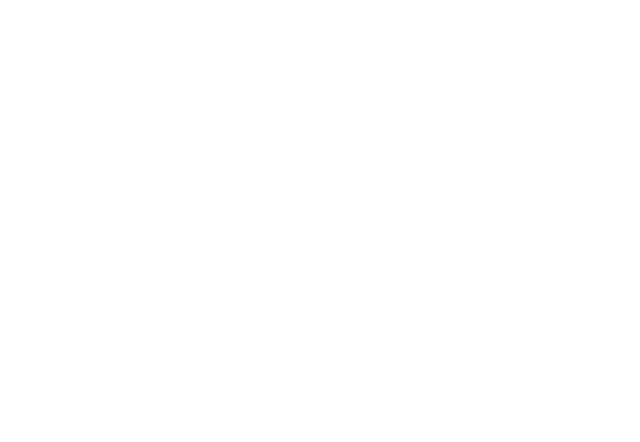
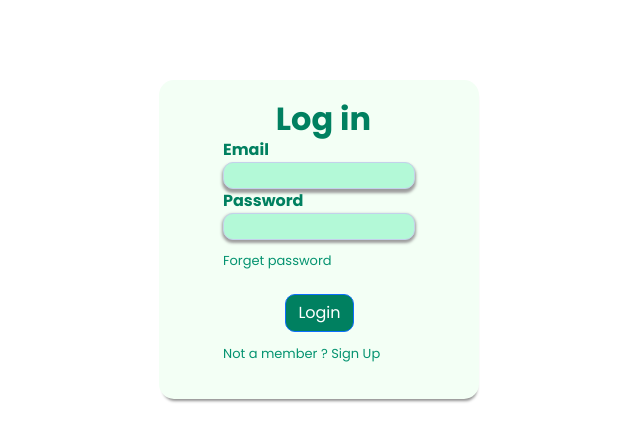
Before and after one commit to isuruij/TaxComputationSystem-FrontEnd, a React (Vite) app: page /Admin/login in a window 1280 px wide. Before the commit this address had no page. Shown: the top 442 px of the page, without its empty margins (289-929 px from the left). Built offline with nearby package versions, Linux system fonts and the light colour scheme.

Commit message:
Refactor login page and add admin login route

```diff
--- a/src/App.jsx
+++ b/src/App.jsx
@@ -17,6 +17,7 @@ import ForgetPasswordPage from "./pages/Taxpayer/ForgetPasswordPage.jsx";
 import ResetPasswordPage from "./pages/Taxpayer/ResetPasswordPage.jsx";
 import LandingPage from "./pages/Taxpayer/LandingPage.jsx";
 import SuperAdminDashboard from "./pages/SuperAdmin/SuperAdminDashboard.jsx";
+import AdminLoginPage from "./pages/SuperAdmin/LoginPage.jsx";
 
 
 
@@ -56,6 +57,7 @@ function App() {
 
     {/* Super Admin Routes */}
     <Route path="/SuperAdminDashboard" element={<SuperAdminDashboard/>}></Route>
+    <Route path="/Admin/login" element={<AdminLoginPage/>}></Route>
 
   </Routes>
   </BrowserRouter>
--- /dev/null
+++ b/src/components/Admins/SuperAdmin/Login/Login.css
@@ -0,0 +1,27 @@
+@media screen and (max-width: 700px) {
+  .login form {
+    width: 70vw !important;
+    margin-left: 15vw !important;
+  }
+
+  .login h2 {
+    font-size: 21px !important;
+    margin-left: 18vw !important;
+  }
+
+  .login-input {
+    width: 40vw !important;
+  }
+}
+
+.login-input {
+  padding: 5px 10px;
+}
+
+.adminLogin{
+    background-color: #008060 !important;
+}
+
+.adminLogin:hover {
+    background-color: #01684e !important;/* Change the background color on hover */
+  }
--- /dev/null
+++ b/src/components/Admins/SuperAdmin/Login/Login.jsx
@@ -0,0 +1,171 @@
+import React from "react";
+import { useState } from "react";
+import { useNavigate } from "react-router-dom";
+import Axios from "axios";
+import Spinner from "react-bootstrap/Spinner";
+import "../Login/Login.css";
+
+function Login() {
+  const base_url = import.meta.env.VITE_APP_BACKEND_URL;
+
+  const [values, setvalues] = useState({
+    email: "",
+    password: "",
+  });
+
+  const [loading, setLoading] = useState(false);
+
+  const navigate = useNavigate();
+  Axios.defaults.withCredentials = true;
+
+  const handleSubmit = async (event) => {
+    event.preventDefault();
+    try {
+      setLoading(true);
+      const res = await Axios.post(`${base_url}/api/taxpayer/login`, values);
+      if (res.data.Status === "Success") {
+        navigate("/UserHomePage");
+      } else {
+        setLoading(false);
+        alert("Invalid credentials! Please enter correct details.");
+      }
+    } catch (error) {
+      console.log(error);
+    }
+  };
+
+  return (
+    <div className="login">
+      <form
+        onSubmit={handleSubmit}
+        style={{
+          borderRadius: "15px",
+          padding: "20px 40px",
+          backgroundColor: "#F3FFF5",
+          width: "25vw",
+          marginLeft: "35vw",
+          marginTop: "10vh",
+          boxShadow: "1px 5px 3px -3px rgba(0,0,0,0.44)",
+
+        }}
+      >
+        <h2
+          style={{
+            marginBottom: "0vw",
+            marginLeft: "6vw",
+            color: "#008060",
+            fontWeight: "bold",
+          }}
+        >
+          Log in
+        </h2>
+        <div className="form-group" style={{ marginLeft: "10%" }}>
+          <label className="lables" style={{fontWeight:"700",color:"#008060"}}>Email</label>
+          <div>
+            <input
+              required
+              style={{
+                width: "15vw",
+                fontSize: "15px",
+                height: "27px",
+                outline: "none",
+                background: "#B3F9D7",
+                color: "#000000",
+                border: "1px solid #C4D1EB",
+                borderRadius: "10px",
+                boxShadow: "0px 3px 3px 1px #9D9D9D",
+                transition: ".3s ease",
+              }}
+              className="login-input details-input form-control"
+              type="email"
+              id="exampleInputEmail1"
+              placeholder=""
+              onChange={(e) => {
+                setvalues({ ...values, email: e.target.value });
+              }}
+            />
+          </div>
+        </div>
+
+        <div className="form-group" style={{ marginLeft: "10%" }}>
+          <label className="lables" style={{fontWeight:"700",color:"#008060"}}>Password</label>
+          <div>
+            <input
+              required
+                 style={{
+                    width: "15vw",
+                    fontSize: "15px",
+                    height: "27px",
+                    outline: "none",
+                    background: "#B3F9D7",
+                    color: "#000000",
+                    border: "1px solid #C4D1EB",
+                    borderRadius: "10px",
+                    boxShadow: "0px 2px 3px 1px #9D9D9D",
+                    transition: ".3s ease",
+                  }}
+              className="login-input details-input form-control"
+              type="password"
+              id="exampleInputPassword1"
+              placeholder=""
+              onChange={(e) => {
+                setvalues({ ...values, password: e.target.value });
+              }}
+            />
+          </div>
+          <p
+            onClick={() => {
+              navigate("../forgotpassword");
+            }}
+            style={{
+              cursor: "pointer",
+              color: "#049370",
+              fontSize: "13px",
+              marginTop: "5%",
+            }}
+          >
+            Forget password
+          </p>
+        </div>
+
+        <button
+          type="submit"
+          className="btn btn-primary adminLogin"
+          style={{borderRadius:"10px",marginTop: "3%", marginLeft: "36%" }}
+          disabled={loading}
+        >
+          {loading ? (
+            <>
+              <Spinner
+                style={{ marginLeft: "11px", marginRight: "11px" }}
+                as="span"
+                animation="border"
+                size="sm"
+                role="status"
+                aria-hidden="true"
+              />
+            </>
+          ) : (
+            "Login"
+          )}
+        </button>
+        <p
+          onClick={() => {
+            navigate("../signup");
+          }}
+          style={{
+            cursor: "pointer",
+            marginLeft: "10%",
+            marginTop: "5%",
+            color: "#049370",
+            fontSize: "13px",
+          }}
+        >
+          Not a member ? Sign Up
+        </p>
+      </form>
+    </div>
+  );
+}
+
+export default Login;
--- /dev/null
+++ b/src/pages/SuperAdmin/LoginPage.jsx
@@ -0,0 +1,8 @@
+import React from "react";
+import Login from "../../components/Admins/SuperAdmin/Login/Login";
+
+function LoginPage() {
+  return <div><Login/></div>;
+}
+
+export default LoginPage;
```
Also changed, not shown: src/components/user/Header/Header.jsx (+3 -5 lines).
